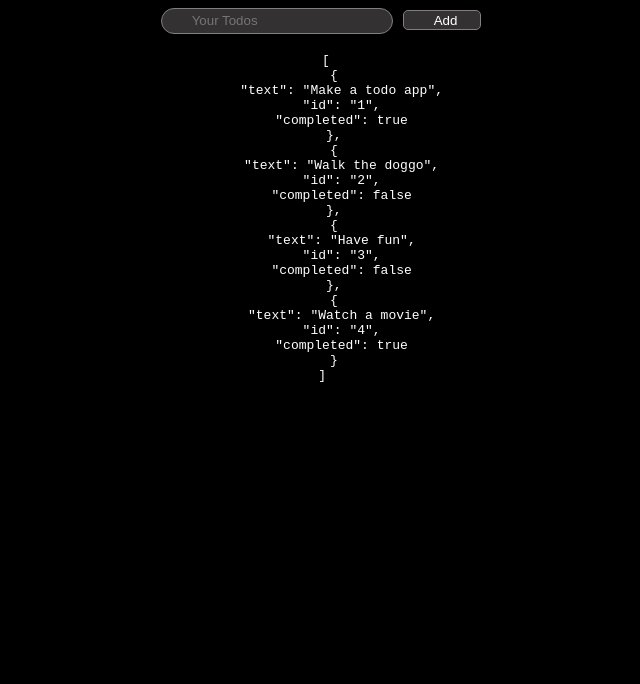
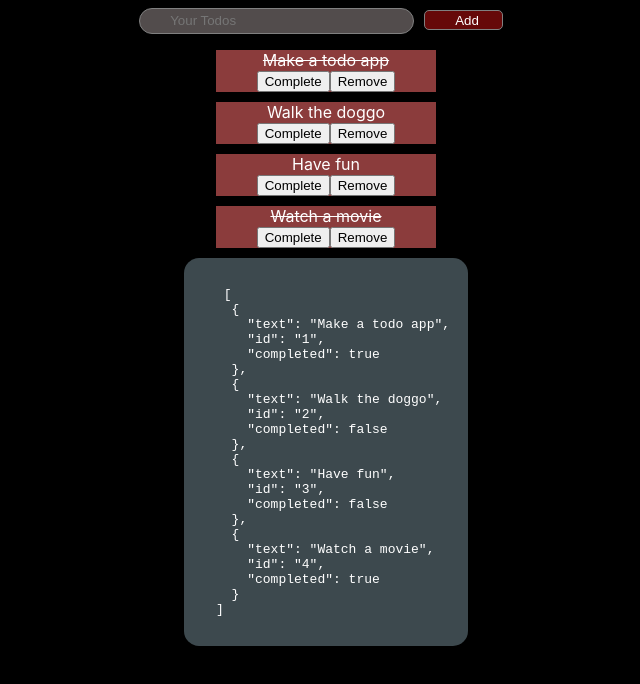
Before and after one commit to bpurkuti/react-todo-app, a React (Create React App) app: page / in a window 1280 px wide. Shown: the top 684 px of the page, without its empty margins (314-954 px from the left). Built offline with nearby package versions, Linux system fonts and the light colour scheme.

Commit message:
Functional todos and Complete Btn

```diff
--- /dev/null
+++ b/src/components/Todo.tsx
@@ -0,0 +1,28 @@
+import React from "react";
+
+interface Props {
+    text: string
+    id: string
+    completed: boolean
+    toggleComplete: ToggleComplete
+}
+
+
+const Todo: React.FC<Props> = (Props) => {
+    return (
+        <div className="todo_container">
+            <div>
+                <li className={Props.completed ? ("complete") : ("")}>
+                    {Props.text}
+                </li>
+                <button onClick={() => Props.toggleComplete(Props.id)}> Complete</button>
+                <button> Remove </button>
+            </div>
+
+
+
+        </div>
+    );
+};
+
+export default Todo;
--- a/src/components/TodoList.css
+++ /dev/null
@@ -1,29 +0,0 @@
-.search_bar {
-	border: 1px solid grey;
-	border-radius: 20px;
-	height: 20px;
-	padding: 2px 23px 2px 30px;
-	outline: 0;
-	background-color: #333131;
-	color: white;
-}
-
-.search_btn {
-	border: 1px solid grey;
-	border-radius: 5px;
-	height: 20px;
-	padding: 2px 23px 2px 30px;
-	margin: 10px;
-	outline: 0;
-	background-color: #333131;
-	color: white;
-}
-.search_btn:hover {
-	background-color: #57327a;
-	color: white;
-}
-
-body {
-	background-color: black;
-	color: white;
-}
--- a/src/components/TodoList.tsx
+++ b/src/components/TodoList.tsx
@@ -1,7 +1,8 @@
 import React, { useState } from 'react'
-import './TodoList.css';
+import '../styles.css';
 import TodoForm from './TodoForm'
 import initialTodos from '../Data/initialTodos.json';
+import Todo from './Todo';
 /*
 1. Add Todo
 2, Display Todo
@@ -27,18 +28,44 @@ const TodoList = () => {
             return;
         }
         const newTodo = { text, id, completed };
-        // const tempArr = todos;
-        // tempArr.push(newTodo);
-        // setTodos(tempArr);
+        setTodos((prevState) => [newTodo, ...prevState]);
 
-        setTodos((prevState) => [newTodo, ...prevState]);
+    }
+
+    const toggleComplete = (id: string) => {
+        setTodos((prevState) =>
+            prevState.map(todo => {
+                if (todo.id === id) {
+                    return {
+                        //Same as
+                        // text: todo.text,
+                        // id: todo.id,
+                        // completed: !todo.completed
+                        ...todo, completed: !todo.completed
+
+
+                    };
+                }
+                else {
+                    return todo;
+                }
+            })
+        );
 
     }
 
     return (
         <div>
             <TodoForm addTodo={addTodo} />
-            <pre>{JSON.stringify(todos, null, 2)} </pre>
+
+            {todos.map(todo =>
+                <Todo key={todo.id} id={todo.id} completed={todo.completed} toggleComplete={toggleComplete} text={todo.text} />
+            )}
+
+
+            <p id="json"><pre> {JSON.stringify(todos, null, 2)} </pre></p>
+
+
 
         </div>
 
--- a/src/react-app-env.d.ts
+++ b/src/react-app-env.d.ts
@@ -8,3 +8,4 @@ interface initialTodos {
 
 
 type AddTodo = (text: string,  id:string, completed: boolean) => void;
+type ToggleComplete = (id:string) => return;
--- /dev/null
+++ b/src/styles.css
@@ -0,0 +1,62 @@
+body {
+	background-color: black;
+	color: white;
+}
+/* Todo.tsx */
+.todo_container {
+	text-align: center;
+	background-color: #8b3c3c;
+	width: 220px;
+	margin: 10px auto;
+}
+
+.complete {
+	text-decoration: line-through;
+}
+
+li {
+	list-style-type: none;
+}
+
+/* TodoForm.tsx */
+.search_bar {
+	border: 1px solid grey;
+	border-radius: 20px;
+	height: 20px;
+	padding: 2px 23px 2px 30px;
+	outline: 0;
+	background-color: #524c4c;
+	color: white;
+	width: 220px;
+	align-self: center;
+}
+
+.search_btn {
+	border: 1px solid grey;
+	border-radius: 5px;
+	height: 20px;
+	padding: 2px 23px 2px 30px;
+	margin: 10px;
+	outline: 0;
+	background-color: #660909;
+	color: white;
+}
+.search_btn:hover {
+	background-color: #447c24;
+}
+
+/* Using these two for visualizing Json */
+/* TodoList.tsx */
+p {
+	background: #3d494e;
+	padding: 1em 2em;
+	border-radius: 15px;
+	white-space: pre-line;
+	text-align: center;
+	width: 220px;
+	margin: 10px auto;
+}
+
+pre {
+	text-align: justify;
+}
```
Also changed, not shown: src/Data/initialTodos.json (indentation only), 1 other file (tests, documents, lock files or other folders).
